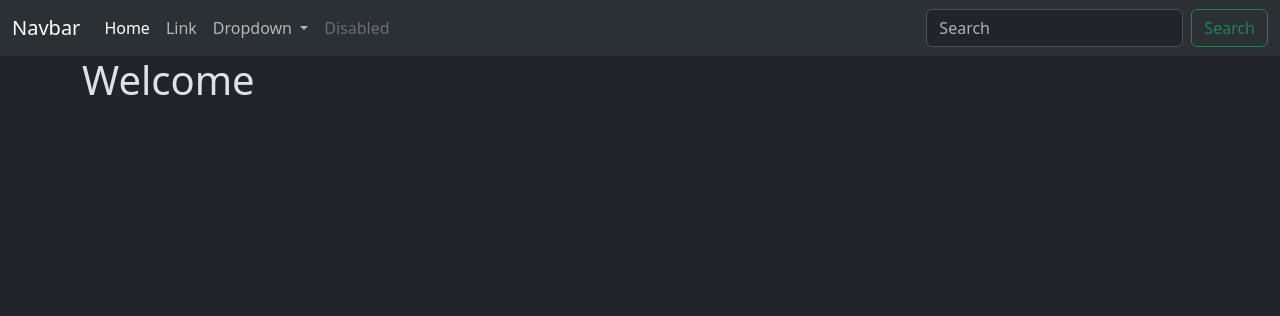
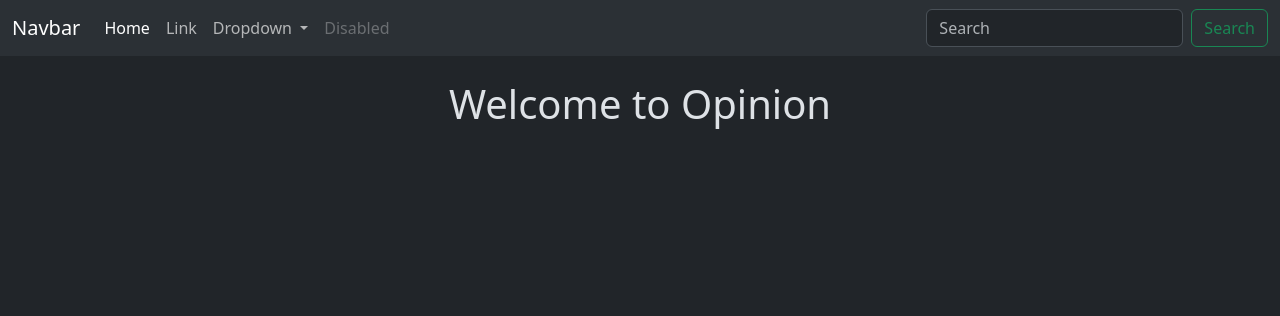
Before and after one commit to AmithBV0606/Opinion, a Django app: template opinion/tweet/templates/index.html in a window 1280 px wide. Shown: the top 316 px of the page. Run offline with Django 5.2, Linux system fonts and the light colour scheme; the template is opened without the code that fills it, so the values that code supplies are empty.

Commit message:
UI changes!!

```diff
--- a/opinion/tweet/templates/index.html
+++ b/opinion/tweet/templates/index.html
@@ -5,5 +5,5 @@ Opinion
 {% endblock  %}
 
 {% block content %}
-    <h1 class=''>Welcome</h1>
+    <h1 class='text-center mt-4'>Welcome to Opinion</h1>
 {% endblock  %}
```
